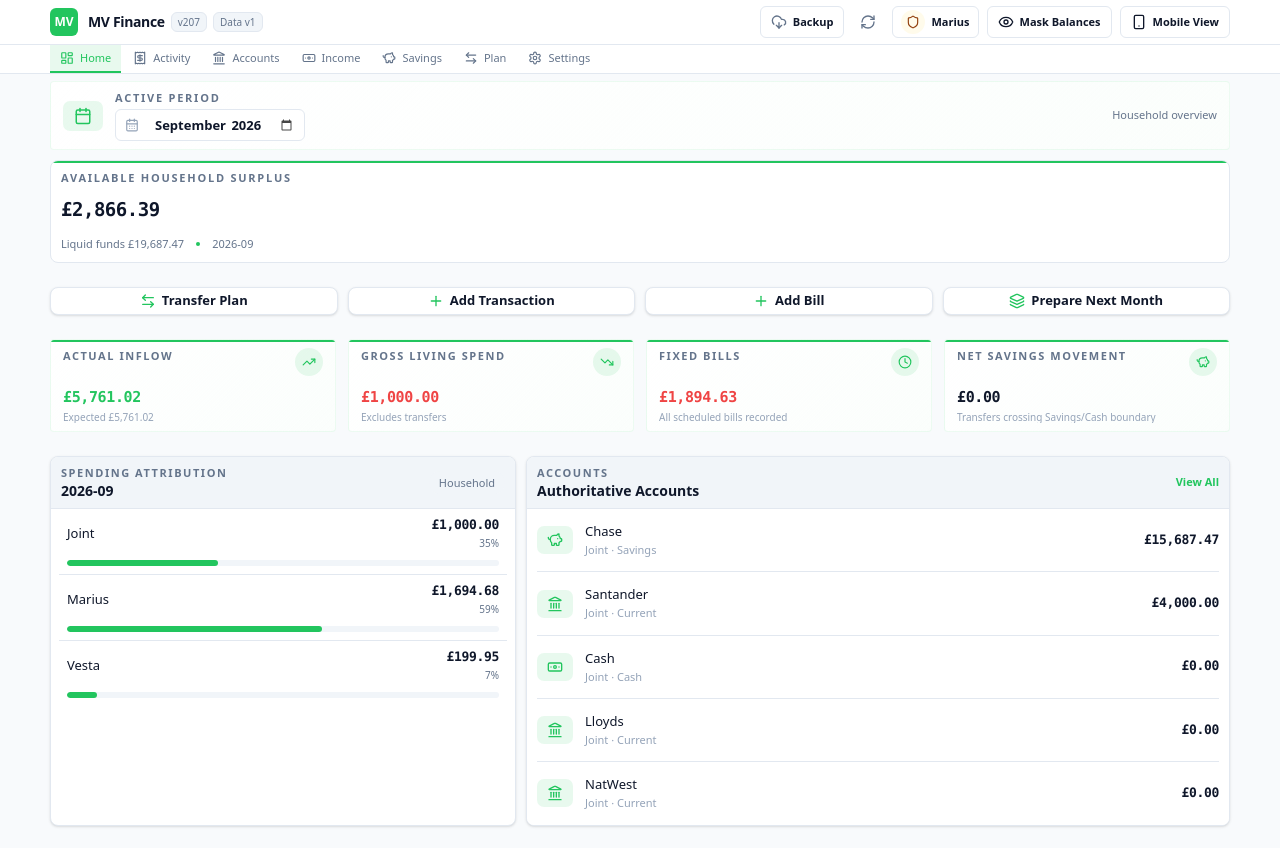
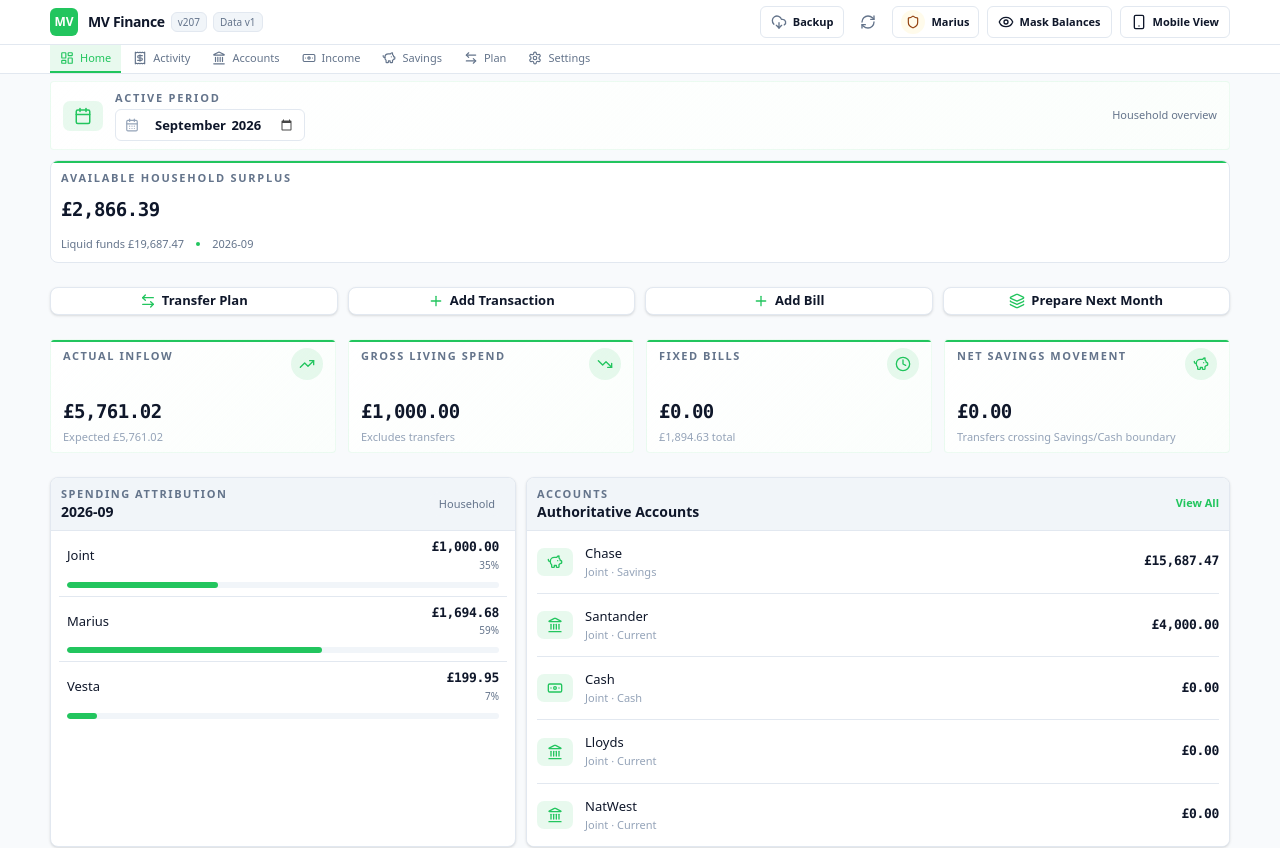
Before and after one commit to backtonemesis-cpu/MV, a React (Vite) app: page / in a window 1280 px wide. Shown: the top 848 px of the page. Built offline with nearby package versions, Linux system fonts and the light colour scheme.

Commit message:
Restore Dashboard to exact final v207 state

```diff
--- a/src/components/Dashboard.tsx
+++ b/src/components/Dashboard.tsx
@@ -173,33 +173,27 @@ export const Dashboard: React.FC<DashboardProps> = ({
           ? `+${formatPence(surplusCalculation.refundsPence)} refunds`
           : 'Received this month',
       icon: TrendingUp,
-      valueClassName: 'text-success',
     },
     {
       label: 'Gross Living Spend',
       value: surplusCalculation.grossOtherSpendingPence,
       note: 'Excludes transfers',
       icon: TrendingDown,
-      valueClassName: 'text-danger',
     },
     {
       label: 'Fixed Bills',
-      value: surplusCalculation.fixedBillsTotalPence,
+      value: surplusCalculation.fixedBillsUnpaidPence,
       note:
         surplusCalculation.fixedBillsTotalPence > 0
-          ? surplusCalculation.fixedBillsUnpaidPence > 0
-            ? `${formatPence(surplusCalculation.fixedBillsUnpaidPence)} outstanding`
-            : 'All scheduled bills recorded'
-          : 'No scheduled bills',
+          ? `${formatPence(surplusCalculation.fixedBillsTotalPence)} total`
+          : 'None remaining',
       icon: Clock,
-      valueClassName: 'text-danger',
     },
     {
       label: 'Net Savings Movement',
       value: savingsPosition.savingsTransfersPence,
       note: 'Transfers crossing Savings/Cash boundary',
       icon: PiggyBank,
-      valueClassName: 'text-main',
     },
   ];
 
@@ -303,7 +297,7 @@ export const Dashboard: React.FC<DashboardProps> = ({
           return (
             <article
               key={metric.label}
-              className="mv-card mv-dashboard-metric-card relative min-w-0 overflow-hidden rounded-xl border border-muted bg-surface p-3 shadow-sm"
+              className="mv-card relative min-w-0 overflow-hidden rounded-2xl border border-muted bg-surface p-4 shadow-sm"
             >
               <div className="absolute inset-x-0 top-0 h-[2px] bg-accent" />
 
@@ -312,18 +306,16 @@ export const Dashboard: React.FC<DashboardProps> = ({
                   {metric.label}
                 </div>
 
-                <div className="flex h-7 w-7 shrink-0 items-center justify-center rounded-full bg-accent-soft text-accent">
-                  <Icon className="h-3.5 w-3.5" />
+                <div className="flex h-8 w-8 shrink-0 items-center justify-center rounded-full bg-accent-soft text-accent">
+                  <Icon className="h-4 w-4" />
                 </div>
               </div>
 
-              <div
-                className={`mv-dashboard-metric-value mt-3 truncate font-mono text-lg font-semibold tracking-tight tabular-nums sm:text-xl ${metric.valueClassName}`}
-              >
+              <div className="mt-5 truncate font-mono text-xl font-semibold tracking-tight text-main tabular-nums sm:text-2xl">
                 {formatPence(metric.value)}
               </div>
 
-              <div className="mv-private-value mv-dashboard-metric-note mt-1 truncate text-[10px] text-subtle">{metric.note}</div>
+              <div className="mv-private-value mt-1.5 truncate text-[11px] text-subtle">{metric.note}</div>
             </article>
           );
         })}
```
